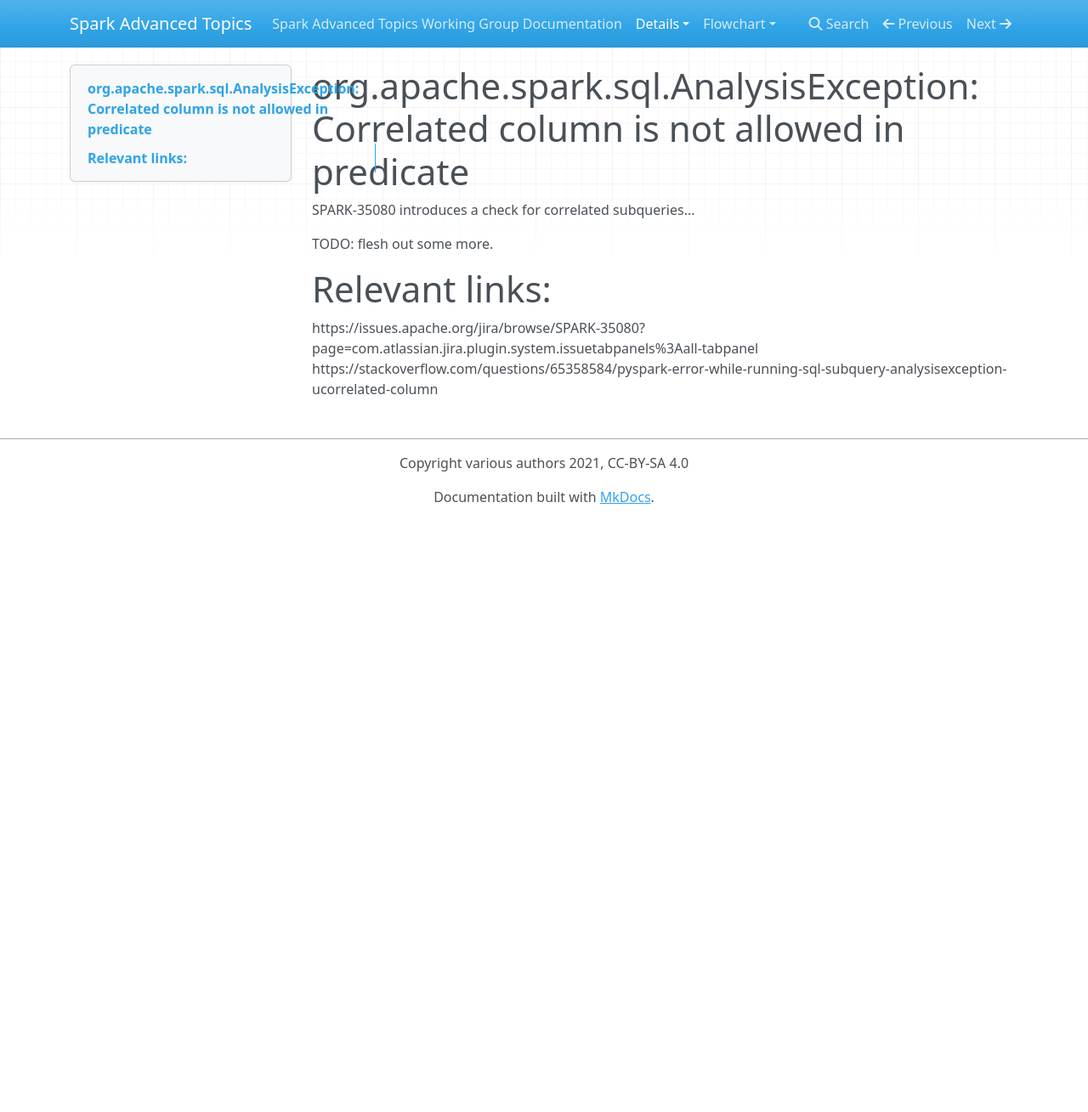
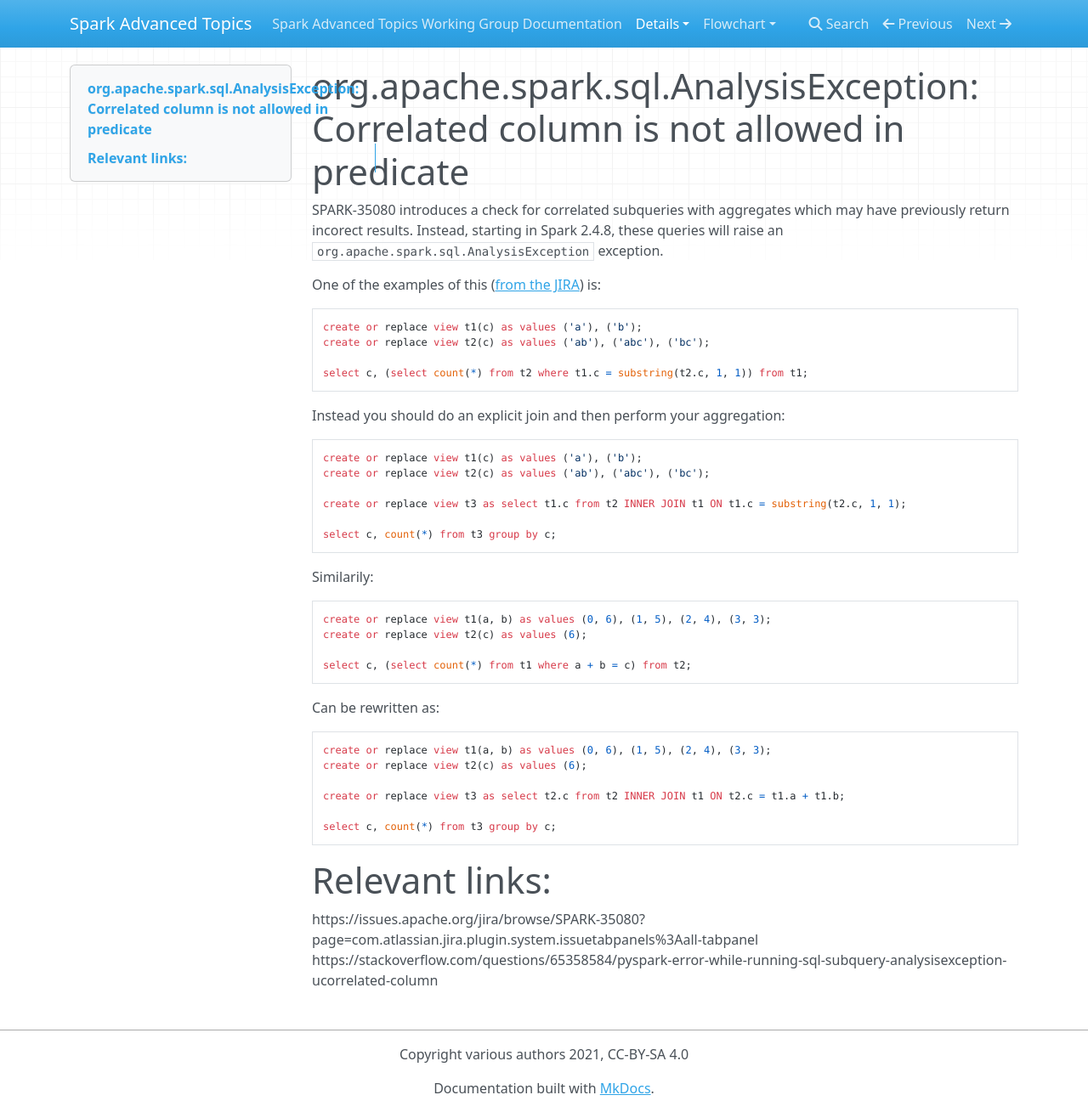
Before and after one commit to holdenk/spark-flowchart, an MkDocs documentation site: the page built from docs/details/correlated-column-not-allowed.md, in a window 1280 px wide and 1309 px high. Shown: the whole window at 85% size. Built offline with MkDocs 1.6.1, drawn with Linux system fonts in a browser that asks for light colours; nearby versions of some CDN libraries.

Commit message:
Write down the details of how to avoid the correlated column subquery aggregate pushdown.

````diff
--- a/docs/details/correlated-column-not-allowed.md
+++ b/docs/details/correlated-column-not-allowed.md
@@ -1,8 +1,48 @@
 # org.apache.spark.sql.AnalysisException: Correlated column is not allowed in predicate
 
-SPARK-35080 introduces a check for correlated subqueries...
+SPARK-35080 introduces a check for correlated subqueries with aggregates which may have previously return incorect results.
+Instead, starting in Spark 2.4.8, these queries will raise an `org.apache.spark.sql.AnalysisException` exception.
 
-TODO: flesh out some more.
+One of the examples of this ([from the JIRA](https://issues.apache.org/jira/browse/SPARK-35080?page=com.atlassian.jira.plugin.system.issuetabpanels%3Aall-tabpanel)) is:
+
+```sql
+create or replace view t1(c) as values ('a'), ('b');
+create or replace view t2(c) as values ('ab'), ('abc'), ('bc');
+
+select c, (select count(*) from t2 where t1.c = substring(t2.c, 1, 1)) from t1;
+```
+
+Instead you should do an explicit join and then perform your aggregation:
+
+
+```sql
+create or replace view t1(c) as values ('a'), ('b');
+create or replace view t2(c) as values ('ab'), ('abc'), ('bc');
+
+create or replace view t3 as select t1.c from t2 INNER JOIN t1 ON t1.c = substring(t2.c, 1, 1);
+
+select c, count(*) from t3 group by c;
+```
+
+Similarily:
+
+```sql
+create or replace view t1(a, b) as values (0, 6), (1, 5), (2, 4), (3, 3);
+create or replace view t2(c) as values (6);
+
+select c, (select count(*) from t1 where a + b = c) from t2;
+```
+
+Can be rewritten as:
+
+```sql
+create or replace view t1(a, b) as values (0, 6), (1, 5), (2, 4), (3, 3);
+create or replace view t2(c) as values (6);
+
+create or replace view t3 as select t2.c from t2 INNER JOIN t1 ON t2.c = t1.a + t1.b;
+
+select c, count(*) from t3 group by c;
+```
 
 
 # Relevant links:
````
